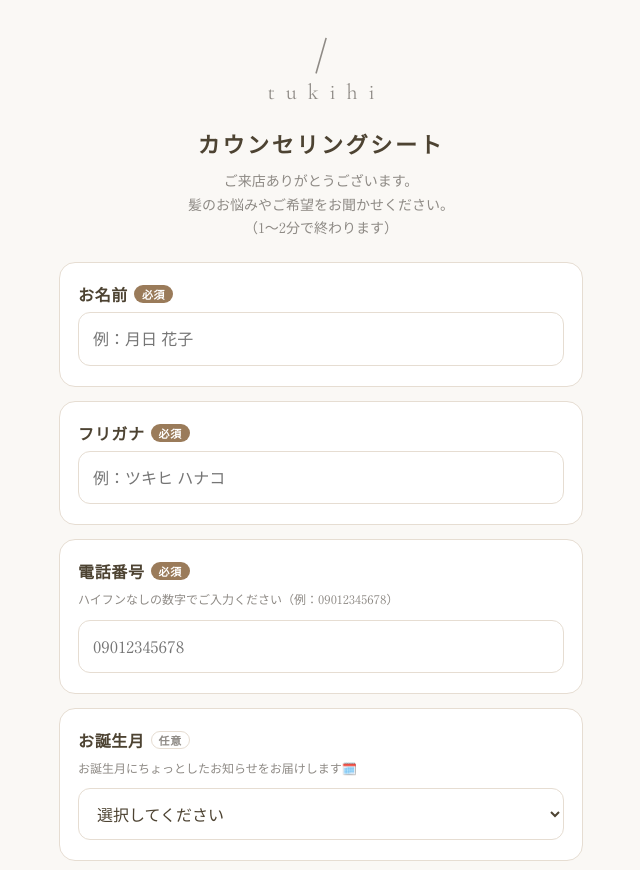
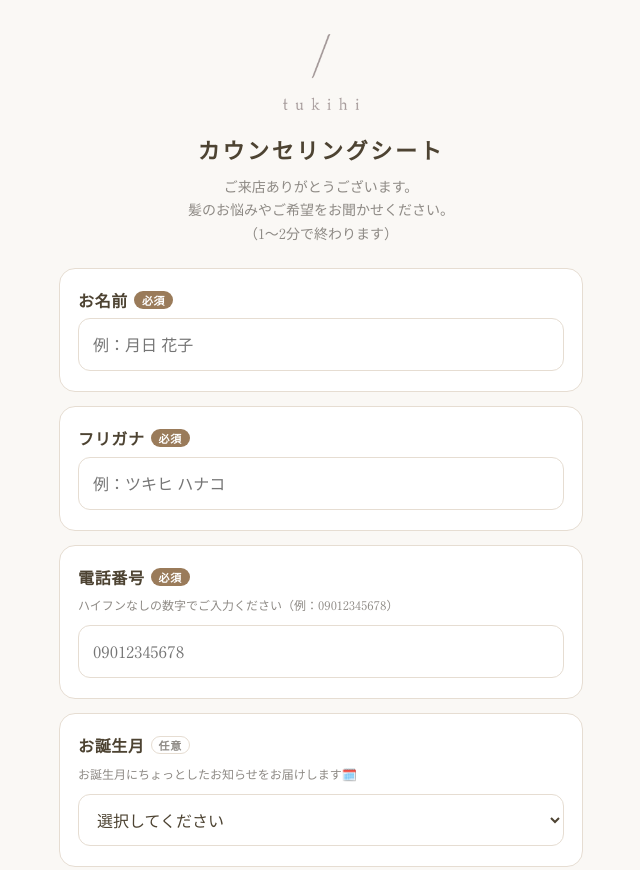
Before and after one commit to tukihi-hair/tukihi-hair.github.io, a plain HTML site: page index.html in a window 1280 px wide. Shown: the top 870 px of the page, without its empty margins (319-959 px from the left). Drawn offline with nearby package versions, Linux system fonts and the light colour scheme; no server answers.

Commit message:
Add files via upload

```diff
--- a/index.html
+++ b/index.html
@@ -17,6 +17,7 @@
     font-size: 16px; line-height: 1.7; -webkit-text-size-adjust: 100%; }
   .wrap { max-width: 560px; margin: 0 auto; padding: 28px 18px 60px; }
   .logo { text-align: center; margin: 6px 0 4px; color: var(--sub); }
+  .logo img { height: 76px; width: auto; }
   .logo .slash { display: block; font-family: "Cormorant Garamond", serif; font-size: 40px; line-height: 1; font-weight: 400; }
   .logo .word { font-family: "Cormorant Garamond", serif; font-size: 22px; letter-spacing: .5em; padding-left: .5em; }
   h1 { font-family: "Shippori Mincho", serif; font-weight: 600; font-size: 22px; text-align: center; letter-spacing: .12em; margin: 14px 0 6px; }
@@ -53,7 +54,7 @@
 </head>
 <body>
 <div class="wrap" id="app">
-  <div class="logo"><span class="slash">/</span><span class="word">tukihi</span></div>
+  <div class="logo"><img src="logo.png" alt="/tukihi"></div>
   <h1>カウンセリングシート</h1>
   <p class="lead">ご来店ありがとうございます。<br>髪のお悩みやご希望をお聞かせください。<br>（1〜2分で終わります）</p>
 
@@ -266,7 +267,7 @@
       .then(function (res) {
         if (!res || !res.ok) throw new Error(res && res.error ? res.error : '');
         document.getElementById('app').innerHTML =
-          '<div class="logo"><span class="slash">/</span><span class="word">tukihi</span></div>' +
+          '<div class="logo"><img src="logo.png" alt="/tukihi"></div>' +
           '<div class="thanks"><h2>ありがとうございました</h2><p>ご入力いただきありがとうございます😊<br>スタッフがお席でお声がけいたします。</p></div>';
         window.scrollTo(0, 0);
       })
```
Also changed, not shown: logo.png (added).
